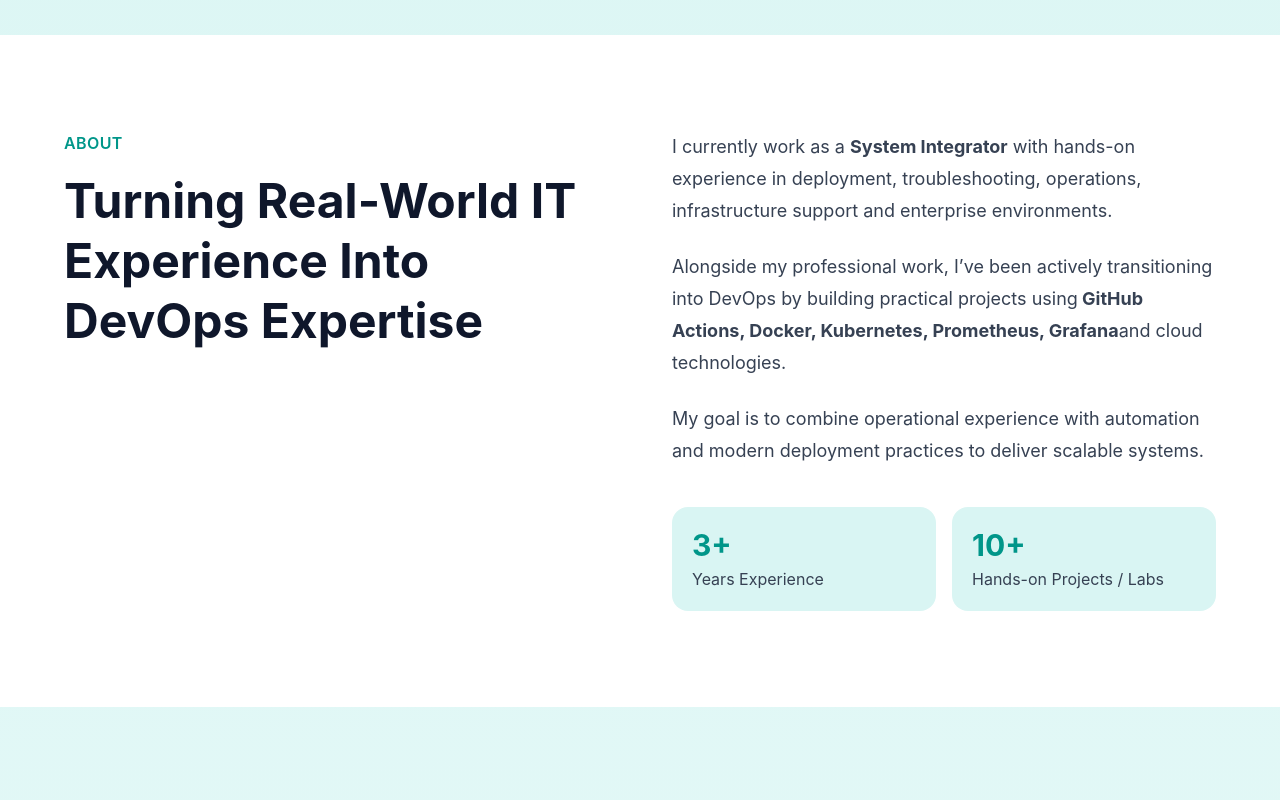
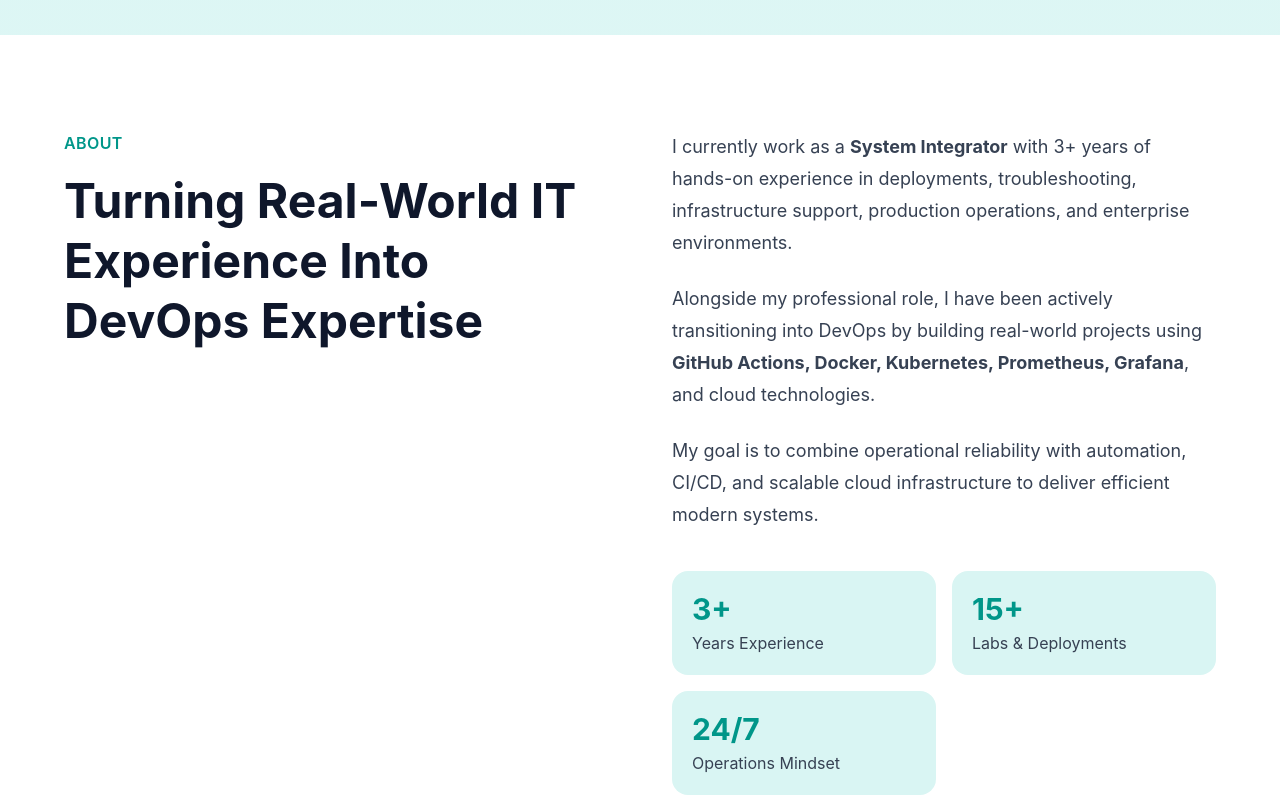
Before and after one commit to Shashikant0187/portfolio-v2, a React (Vite) app: page / in a window 1280 px wide. Shown: the part 740-1540 px from the top of the page. Built offline with nearby package versions, Linux system fonts and the light colour scheme.

Commit message:
Improve About section messaging

```diff
--- a/src/components/About.jsx
+++ b/src/components/About.jsx
@@ -4,14 +4,8 @@ import { motion } from "framer-motion";
 
 function About() {
 return (
-    <motion.section
-      id="about"
-      initial={{ opacity: 0, y: 50 }}
-      whileInView={{ opacity: 1, y: 0 }}
-      transition={{ duration: 0.7 }}
-      viewport={{ once: true }}
-      className="px-8 md:px-16 py-24 bg-white grid md:grid-cols-2 gap-16"
-    >
+<motion.section id="about" initial={{ opacity: 0, y: 50 }} whileInView={{ opacity: 1, y: 0 }} transition={{ duration:
+  0.7 }} viewport={{ once: true }} className="px-8 md:px-16 py-24 bg-white grid md:grid-cols-2 gap-16">
   {/* Left */}
   <div>
     <p className="text-teal-600 font-semibold tracking-wide">
@@ -26,22 +20,16 @@ function About() {
   {/* Right */}
   <div>
     <p className="text-lg text-gray-700 leading-8">
-          I currently work as a <strong>System Integrator</strong> with
-          hands-on experience in deployment, troubleshooting, operations,
-          infrastructure support and enterprise environments.
-        </p>
+      I currently work as a <strong>System Integrator</strong> with 3+ years of hands-on experience in deployments,
+      troubleshooting, infrastructure support, production operations, and enterprise environments. </p>
 
     <p className="text-lg text-gray-700 leading-8 mt-6">
-          Alongside my professional work, I’ve been actively transitioning
-          into DevOps by building practical projects using
-          <strong> GitHub Actions, Docker, Kubernetes, Prometheus, Grafana</strong>
-          and cloud technologies.
-        </p>
+      Alongside my professional role, I have been actively transitioning into DevOps by building real-world projects
+      using <strong>GitHub Actions, Docker, Kubernetes, Prometheus, Grafana</strong>, and cloud technologies. </p>
 
     <p className="text-lg text-gray-700 leading-8 mt-6">
-          My goal is to combine operational experience with automation and
-          modern deployment practices to deliver scalable systems.
-        </p>
+      My goal is to combine operational reliability with automation, CI/CD, and scalable cloud infrastructure to deliver
+      efficient modern systems. </p>
 
     {/* Quick Highlights */}
     <div className="grid sm:grid-cols-2 gap-4 mt-10">
@@ -51,8 +39,12 @@ function About() {
       </div>
 
       <div className="bg-[#d9f5f3] p-5 rounded-2xl">
-            <p className="text-3xl font-bold text-teal-600">10+</p>
-            <p className="text-gray-700 mt-1">Hands-on Projects / Labs</p>
+        <p className="text-3xl font-bold text-teal-600">15+</p>
+        <p className="text-gray-700 mt-1">Labs & Deployments</p>
+      </div>
+      <div className="bg-[#d9f5f3] p-5 rounded-2xl">
+        <p className="text-3xl font-bold text-teal-600">24/7</p>
+        <p className="text-gray-700 mt-1">Operations Mindset</p>
       </div>
     </div>
   </div>
```
Lines whose indentation alone changed are shown as unchanged.
